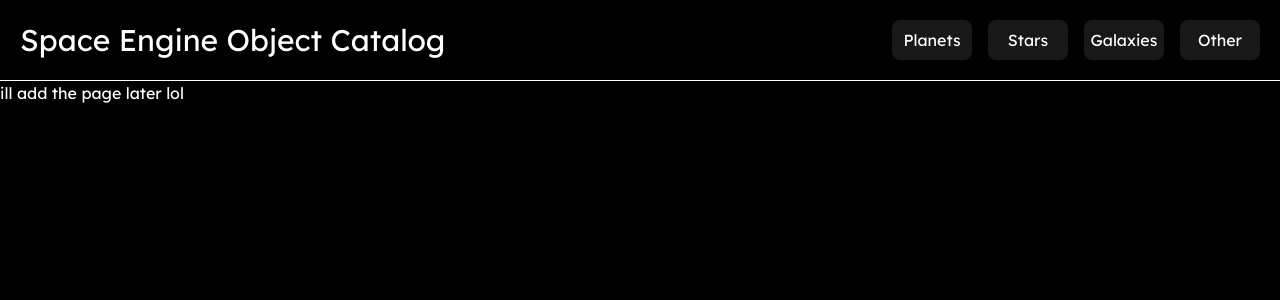
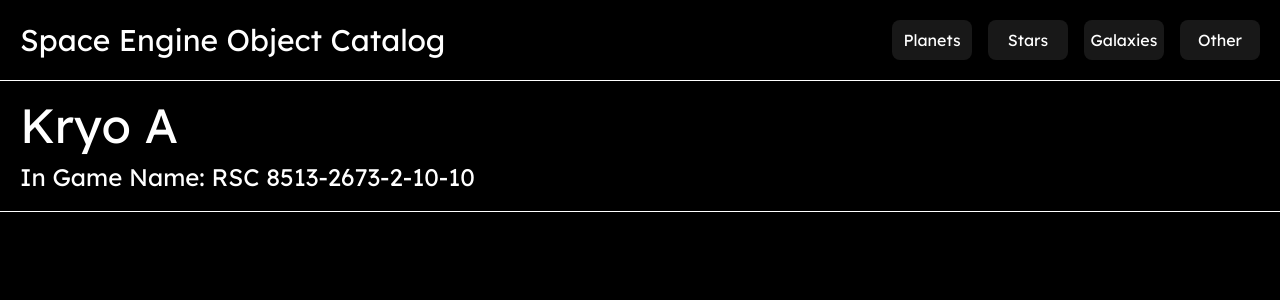
Before and after one commit to space-engine-object-catalog/space-engine-object-catalog, a Next.js app: page /object in a window 1280 px wide. Shown: the top 300 px of the page. Built offline with nearby package versions, Linux system fonts and the light colour scheme.

Commit message:
Started work on the object page
I'm using a placeholder object rn cuz I wanna make the design of the
page before I make the logic.

```diff
--- a/src/app/globals.css
+++ b/src/app/globals.css
@@ -5,7 +5,7 @@
   font-family: Arial, Helvetica, sans-serif;
 }
 
-h1 {
+h1, h2 {
   @apply text-white;
 }
 
--- a/src/app/object/page.tsx
+++ b/src/app/object/page.tsx
@@ -3,7 +3,9 @@
 export default function ObjectPage() {
   return (
     <>
-      <h1>ill add the page later lol</h1>
+      <h1 className="text-5xl m-5 mb-3">Kryo A</h1>
+      <h2 className="text-2xl ml-5">In Game Name: RSC 8513-2673-2-10-10</h2>
+      <div className="w-screen h-[1px] bg-white m-4.5 ml-0"></div>
     </>
   );
 }
```
